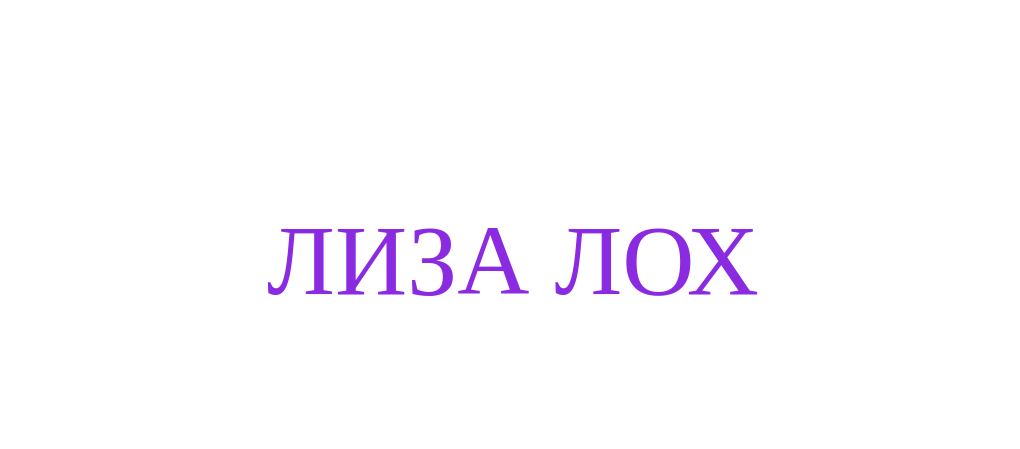
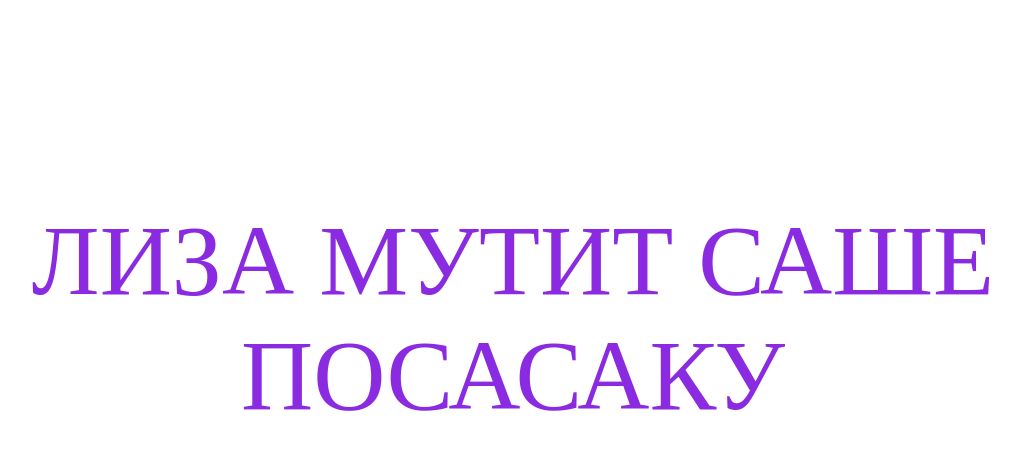
Before and after one commit to doustin/family, a plain HTML site: page index.html in a window 1280 px wide. Shown: the part 97-546 px from the top of the page, without its empty margins (127-1147 px from the left). Drawn offline with Linux system fonts and the light colour scheme.

Commit message:
Add files via upload

```diff
--- a/index.html
+++ b/index.html
@@ -10,7 +10,7 @@
 </head>
 
 <body>
-    <p>ЛИЗА ЛОХ</p>
+    <p>ЛИЗА МУТИТ САШЕ ПОСАСАКУ</p>
 </body>
 
 </html>
```
